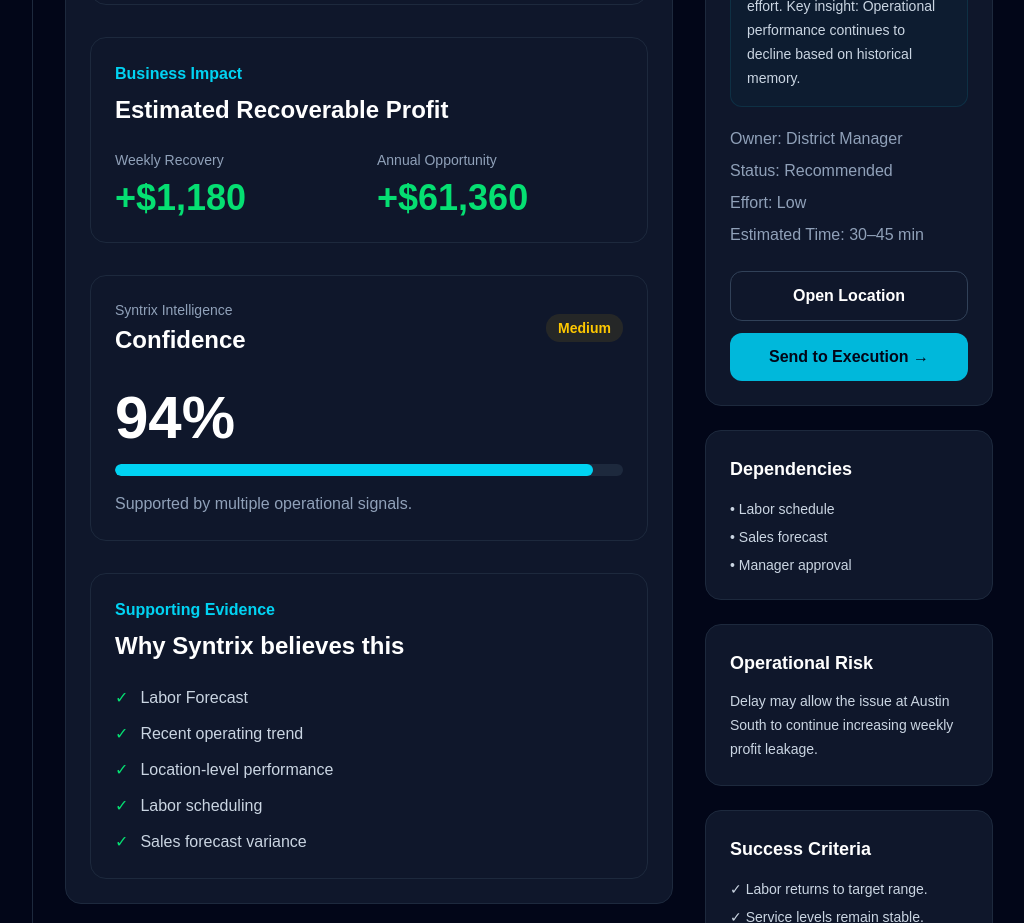
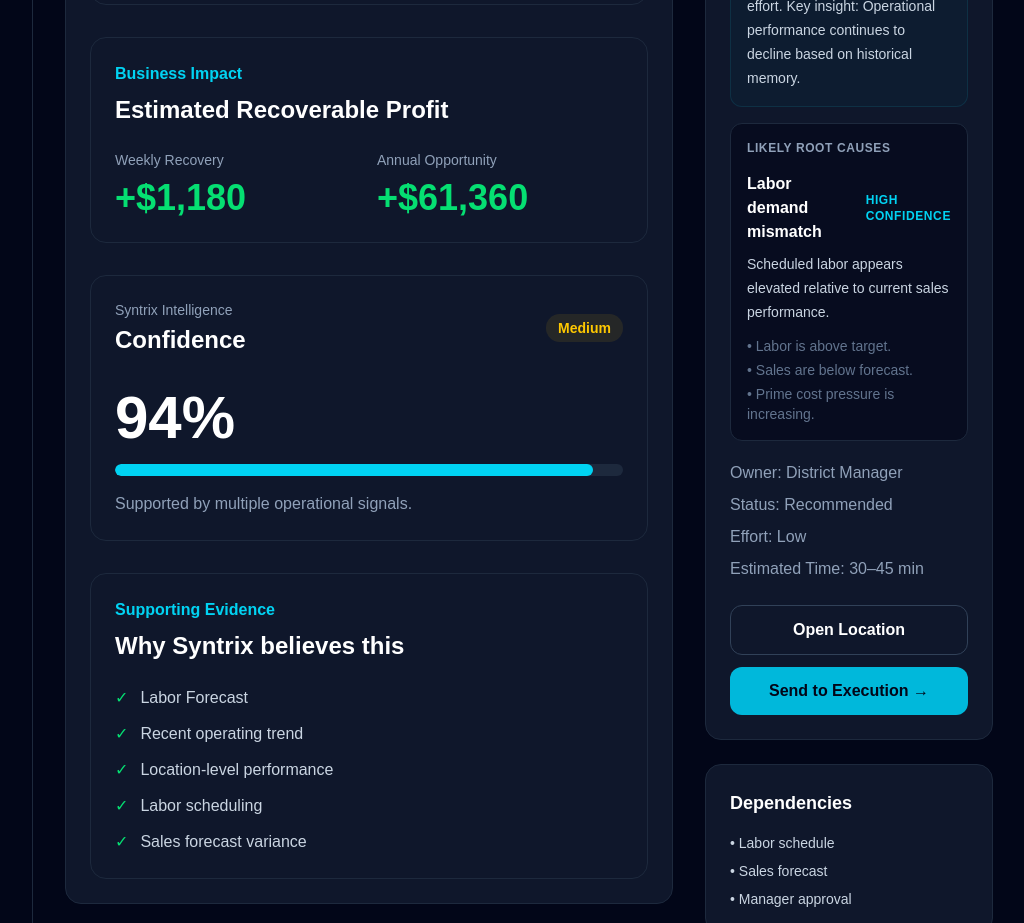
Before and after one commit to SyntrixAI/syntrix-ops, a Next.js app: page /operations/investigations/1 in a window 1280 px wide. Shown: the part 2080-3003 px from the top of the page, without its empty margins (255-1279 px from the left). Built offline with nearby package versions, Linux system fonts and the light colour scheme.

Commit message:
Surface root causes in execution playbooks

```diff
--- a/src/components/execution/ExecutionQueue.jsx
+++ b/src/components/execution/ExecutionQueue.jsx
@@ -46,7 +46,27 @@ export default function ExecutionQueue({ executions }) {
             </div>
           </div>
 
-          <div className="mt-6 grid gap-4 lg:grid-cols-3">
+          <div className="mt-6 grid gap-4 lg:grid-cols-4">
+            {item.rootCauses?.length > 0 && (
+              <div className="rounded-xl border border-slate-800 bg-slate-950/60 p-4">
+                <h4 className="font-semibold text-white">Root Causes</h4>
+
+                <div className="mt-3 space-y-3">
+                  {item.rootCauses.map((cause) => (
+                    <div key={cause.id}>
+                      <p className="text-sm font-semibold text-slate-300">
+                        {cause.title}
+                      </p>
+
+                      <p className="mt-1 text-xs leading-5 text-slate-500">
+                        {cause.description}
+                      </p>
+                    </div>
+                  ))}
+                </div>
+              </div>
+            )}
+
             {item.dependencies?.length > 0 && (
               <div className="rounded-xl border border-slate-800 bg-slate-950/60 p-4">
                 <h4 className="font-semibold text-white">
--- a/src/components/investigations/ExecutionPlaybook.jsx
+++ b/src/components/investigations/ExecutionPlaybook.jsx
@@ -14,6 +14,7 @@ export default function ExecutionPlaybook({ investigation }) {
     effort,
     estimatedTime,
     whyNow,
+    rootCauses = [],
     dependencies = [],
     risk,
     successCriteria = [],
@@ -50,6 +51,42 @@ export default function ExecutionPlaybook({ investigation }) {
             <p className="mt-2 text-sm leading-6 text-slate-300">
               {whyNow}
             </p>
+          </div>
+        )}
+
+        {rootCauses.length > 0 && (
+          <div className="mt-4 rounded-xl border border-slate-800 bg-slate-950/60 p-4">
+            <p className="text-xs font-semibold uppercase tracking-wider text-slate-400">
+              Likely Root Causes
+            </p>
+
+            <div className="mt-4 space-y-4">
+              {rootCauses.map((cause) => (
+                <div key={cause.id}>
+                  <div className="flex items-center justify-between gap-4">
+                    <p className="font-semibold text-white">{cause.title}</p>
+
+                    <span className="text-xs font-semibold uppercase tracking-wider text-cyan-400">
+                      {cause.confidence} confidence
+                    </span>
+                  </div>
+
+                  <p className="mt-2 text-sm leading-6 text-slate-300">
+                    {cause.description}
+                  </p>
+
+                  {cause.evidence?.length > 0 && (
+                    <ul className="mt-3 space-y-1">
+                      {cause.evidence.map((item) => (
+                        <li key={item} className="text-sm text-slate-500">
+                          • {item}
+                        </li>
+                      ))}
+                    </ul>
+                  )}
+                </div>
+              ))}
+            </div>
           </div>
         )}
 
```
